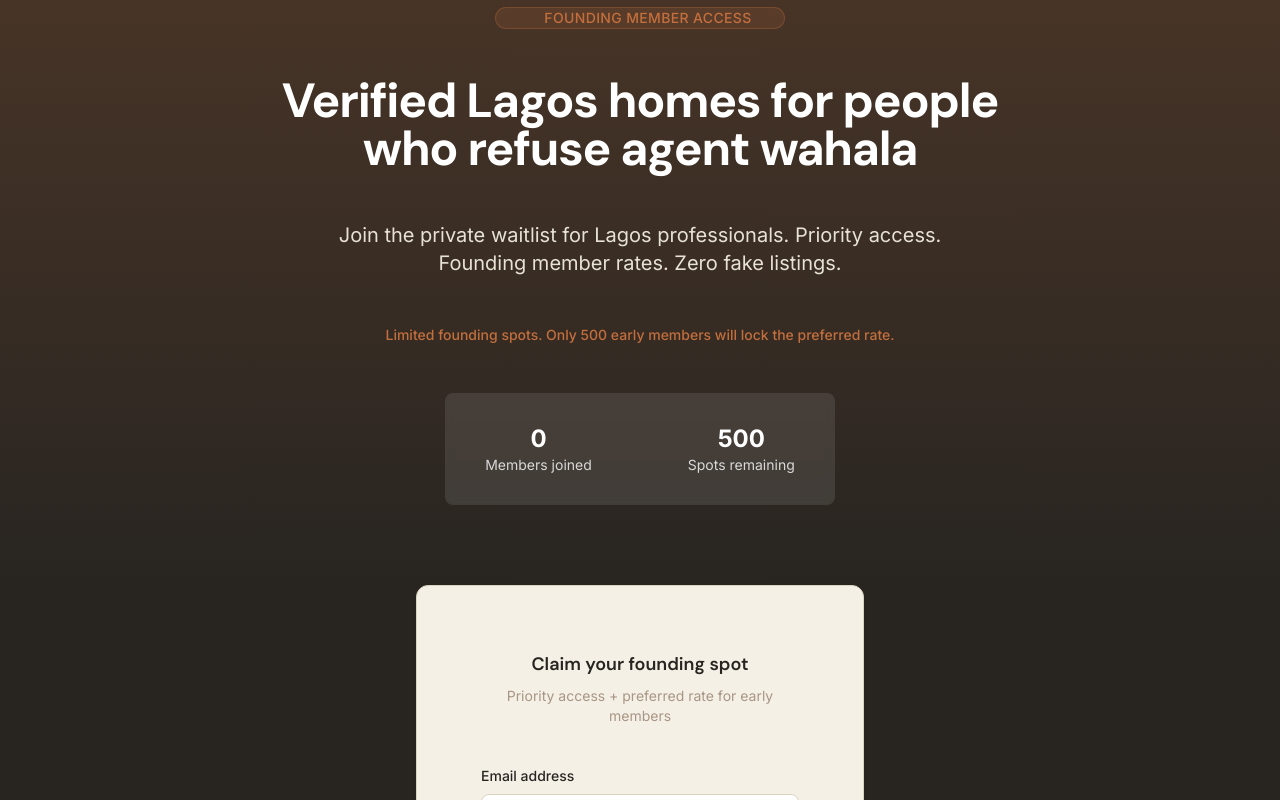
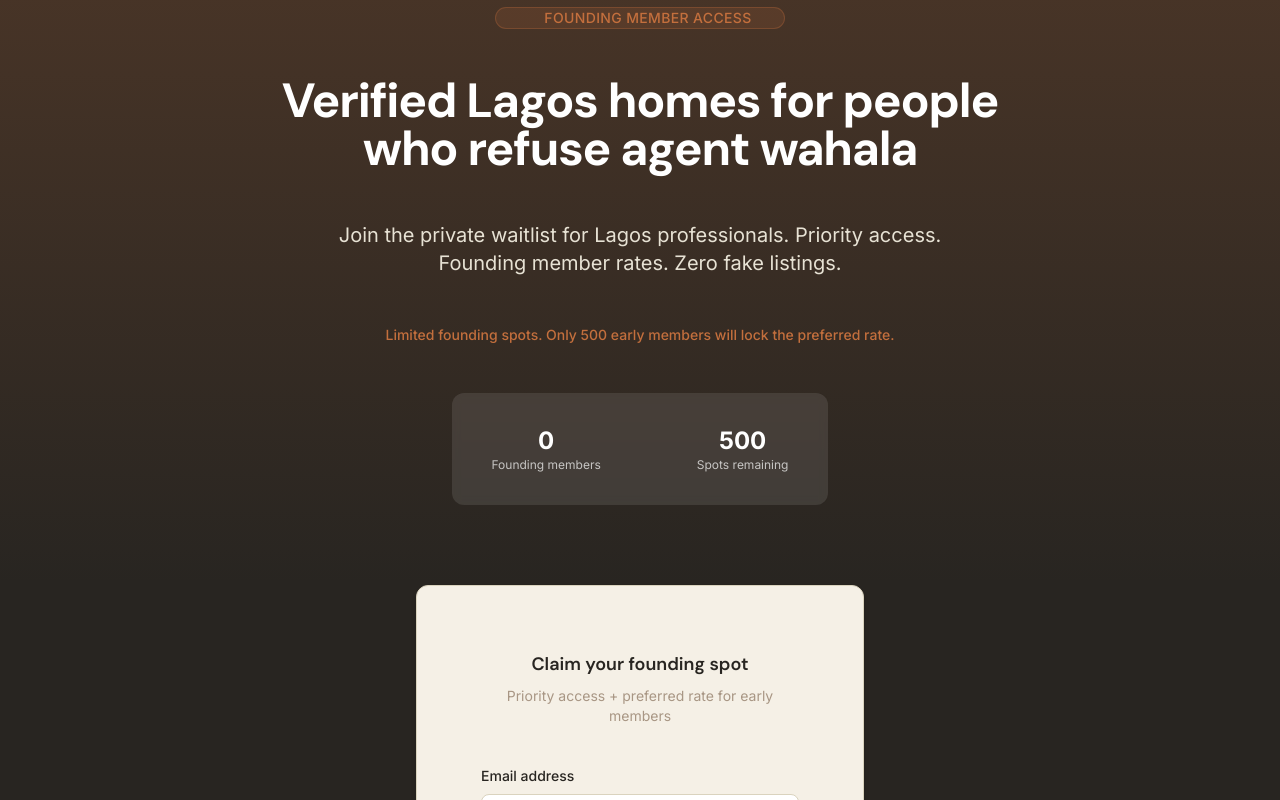
Before and after one commit to FADAREC/ShelterPoint-NG, a Next.js app: page / in a window 1280 px wide. Shown: the top 800 px of the page. Built offline with nearby package versions, Linux system fonts and the light colour scheme; no server answers; the database is empty.

Commit message:
feat: improve stats display for FOMO

```diff
--- a/components/hero/HeroStats.tsx
+++ b/components/hero/HeroStats.tsx
@@ -13,28 +13,41 @@ export default function HeroStats() {
       .then(res => res.json())
       .then(data => {
         setStats({
-          signupCount: data.signupCount,
-          spotsLeft: data.spotsLeft,
+          signupCount: data.signupCount || 0,
+          spotsLeft: data.spotsLeft ?? 500,
         });
       })
-      .catch(() => {
-      });
+      .catch(() => {});
   }, []);
 
-  if (!mounted) return null;
+  if (!mounted) {
+    return (
+      <div className="inline-flex items-center gap-6 bg-white/10 px-5 py-3 rounded-lg backdrop-blur-sm">
+        <div className="text-center">
+          <div className="text-2xl font-bold text-white">-</div>
+          <div className="text-xs text-white/70">Founding members</div>
+        </div>
+        <div className="w-px h-8 bg-white/20" aria-hidden="true" />
+        <div className="text-center">
+          <div className="text-2xl font-bold text-white">500</div>
+          <div className="text-xs text-white/70">Spots left</div>
+        </div>
+      </div>
+    );
+  }
 
   return (
-    <div className="inline-flex items-center gap-6 bg-white bg-opacity-10 px-5 py-3 rounded backdrop-blur-sm">
+    <div className="inline-flex items-center gap-6 bg-white/10 px-5 py-3 rounded-lg backdrop-blur-sm">
       <div className="text-center">
-        <div className="text-heading-h3 font-bold text-white">{stats.signupCount}</div>
-        <div className="text-body-small text-white opacity-80">Members joined</div>
+        <div className="text-2xl font-bold text-white">{stats.signupCount}</div>
+        <div className="text-xs text-white/70">Founding members</div>
       </div>
 
-      <div className="w-px h-8 bg-white opacity-20" aria-hidden="true" />
+      <div className="w-px h-8 bg-white/20" aria-hidden="true" />
 
       <div className="text-center">
-        <div className="text-heading-h3 font-bold text-white">{stats.spotsLeft}</div>
-        <div className="text-body-small text-white opacity-80">Spots remaining</div>
+        <div className="text-2xl font-bold text-white">{stats.spotsLeft}</div>
+        <div className="text-xs text-white/70">Spots remaining</div>
       </div>
     </div>
   );
```
